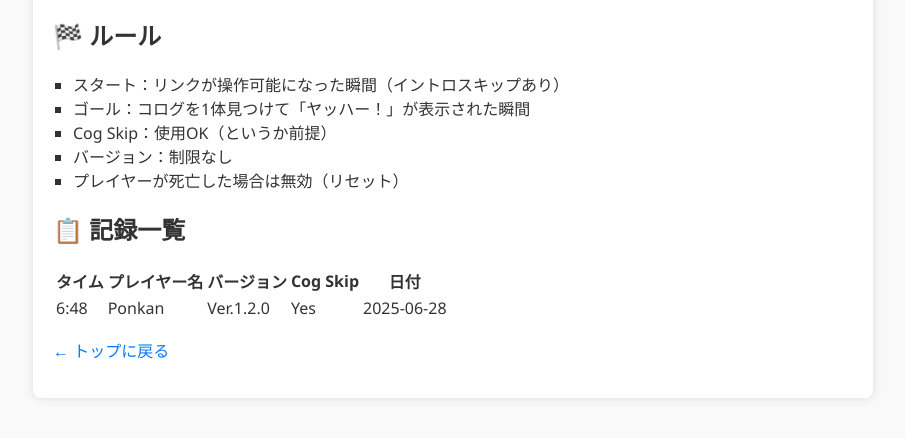
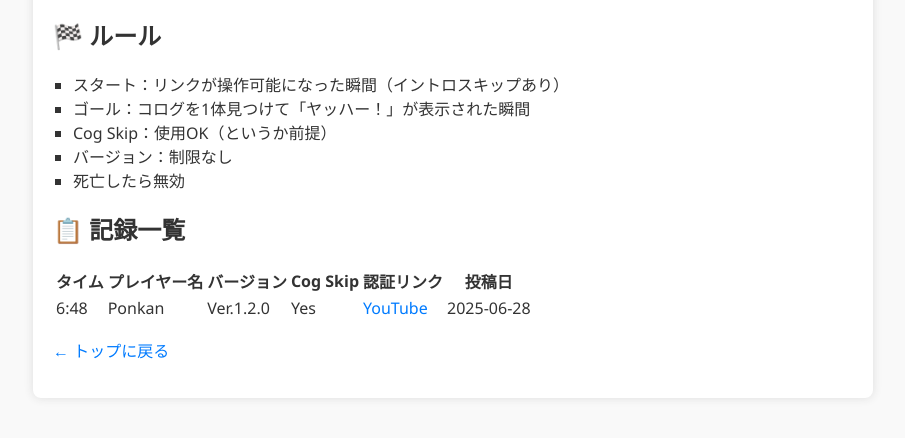
Before and after one commit to PonkanProgrammer/ponkan-speedrun, a plain HTML site: page korog.html in a window 1280 px wide. Shown: the part 160-598 px from the top of the page, without its empty margins (187-1092 px from the left). Drawn offline with Linux system fonts and the light colour scheme.

Commit message:
Add record table with verification

```diff
--- a/korog.html
+++ b/korog.html
@@ -16,7 +16,7 @@
       <li>ゴール：コログを1体見つけて「ヤッハー！」が表示された瞬間</li>
       <li>Cog Skip：使用OK（というか前提）</li>
       <li>バージョン：制限なし</li>
-      <li>プレイヤーが死亡した場合は無効（リセット）</li>
+      <li>死亡したら無効</li>
     </ul>
 
     <h2>📋 記録一覧</h2>
@@ -27,7 +27,8 @@
           <th>プレイヤー名</th>
           <th>バージョン</th>
           <th>Cog Skip</th>
-          <th>日付</th>
+          <th>認証リンク</th>
+          <th>投稿日</th>
         </tr>
       </thead>
       <tbody>
@@ -36,9 +37,10 @@
           <td>Ponkan</td>
           <td>Ver.1.2.0</td>
           <td>Yes</td>
+          <td><a href="https://youtu.be/xxxxx" target="_blank">YouTube</a></td>
           <td>2025-06-28</td>
         </tr>
-        <!-- ここに記録を追加していける！ -->
+        <!-- 今後ここに追加 -->
       </tbody>
     </table>
 
```
